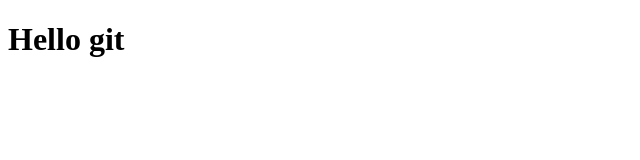
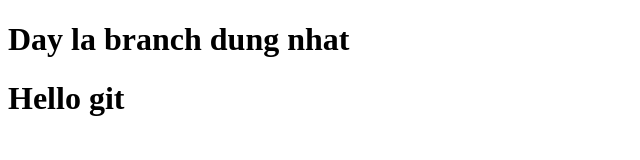
Before and after one commit to LuuVanCui/demo-git, a plain HTML site: page index.html in a window 1280 px wide. Shown: the whole page, without its empty margins (0-640 px from the left). Drawn offline with Linux system fonts and the light colour scheme.

Commit message:
develop branch

```diff
--- a/index.html
+++ b/index.html
@@ -6,6 +6,7 @@
     <title>Document</title>
 </head>
 <body>
+    <h1>Day la branch dung nhat</h1>
     <h1>Hello git</h1>
 </body>
 </html>
```
